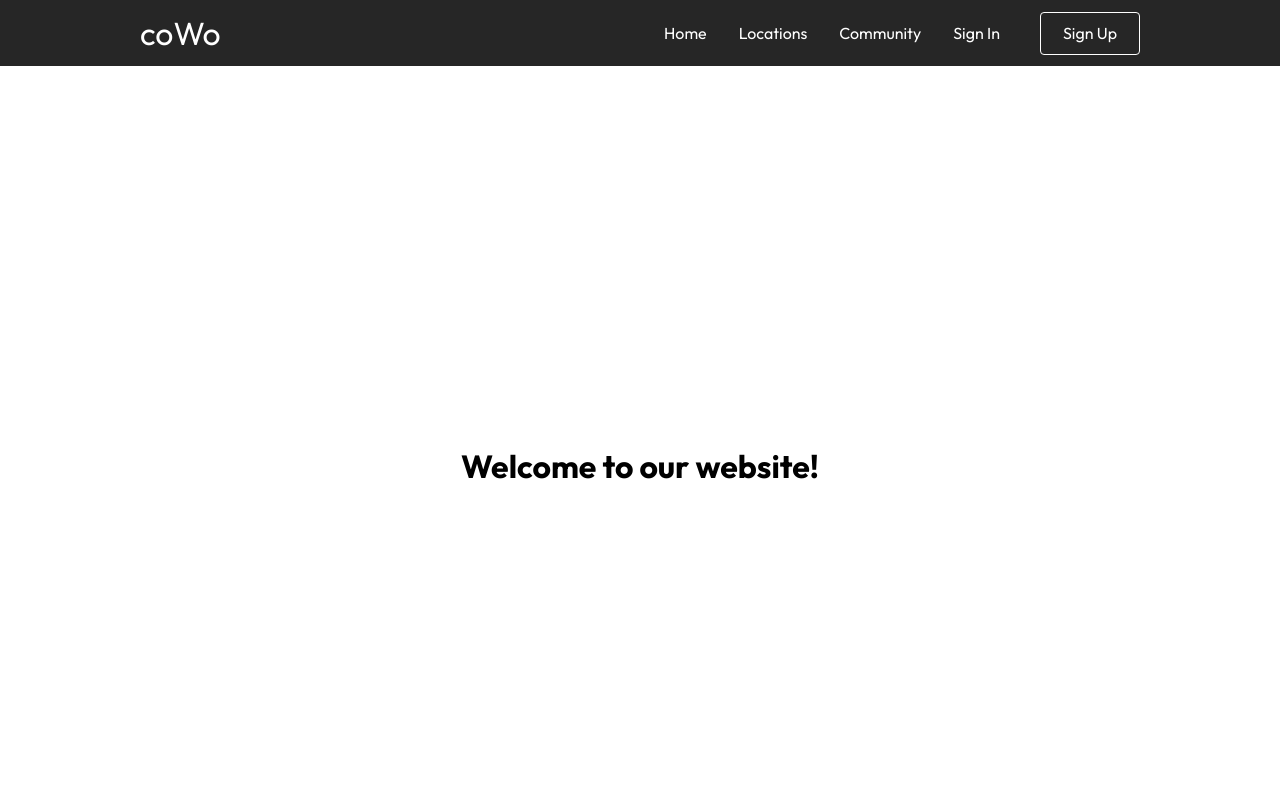
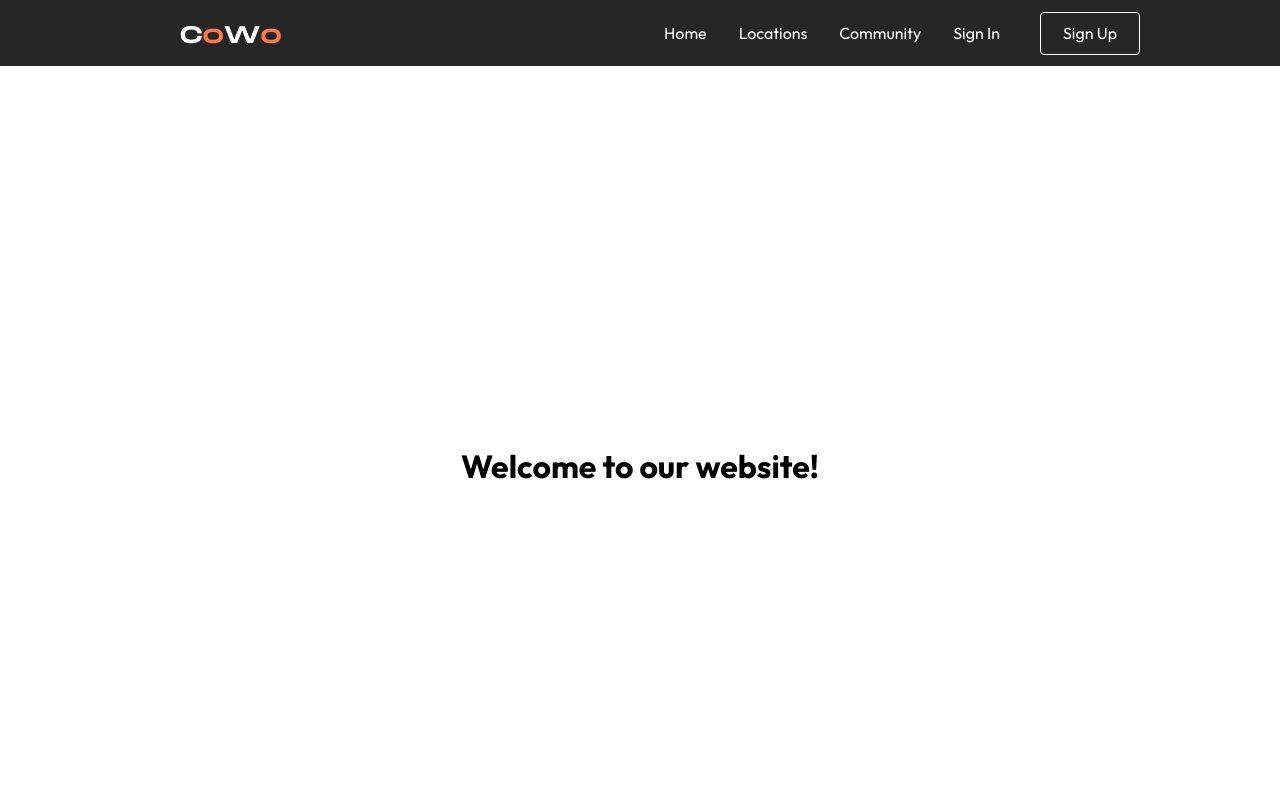
Before and after one commit to Nizami9/coworking, a React (Create React App) app: page / in a window 1280 px wide. Shown: the top 800 px of the page. Built offline with nearby package versions, Linux system fonts and the light colour scheme.

Commit message:
added logo to navbar and padding-left 40px

```diff
--- a/package.json
+++ b/package.json
@@ -11,7 +11,7 @@
     "react": "^18.2.0",
     "react-dom": "^18.2.0",
     "react-icons": "^4.7.1",
-    "react-router-dom": "^6.4.5",
+    "react-router-dom": "^6.6.0",
     "react-scripts": "5.0.1",
     "styled-components": "^5.3.6",
     "web-vitals": "^2.1.4"
--- a/src/Components/Navbar/NavbarElements.js
+++ b/src/Components/Navbar/NavbarElements.js
@@ -17,6 +17,7 @@ export const NavLogo = styled(Link)`
   color: #fff;
   font-size: 2rem;
   text-decoration: none;
+  padding-left: 40px;
 `;
 
 export const NavLink = styled(Link)`
--- a/src/Components/Navbar/index.js
+++ b/src/Components/Navbar/index.js
@@ -1,4 +1,5 @@
 import React from "react";
+import logoImage from "../Footer/images/CoWo.png";
 import {
   Nav,
   NavLogo,
@@ -13,7 +14,9 @@ const Navbar = () => {
   return (
     <>
       <Nav>
-        <NavLogo to="/">coWo</NavLogo>
+        <NavLogo to="/">
+          <img src={logoImage}></img>
+        </NavLogo>
         <Bars />
 
         <NavMenu>
```
Also changed, not shown: 1 other file (tests, documents, lock files or other folders).
